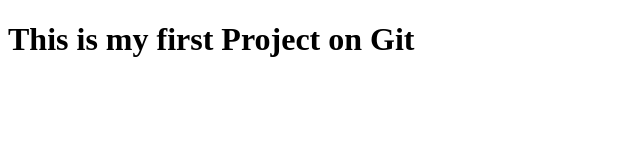
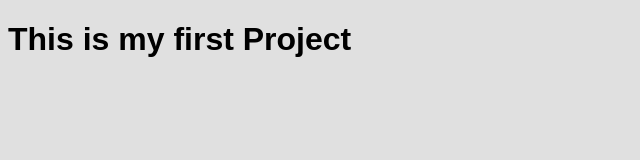
Before and after one commit to rinesarusinovcii/-MyWebProject, a plain HTML site: page index.html in a window 1280 px wide. Shown: the whole page, without its empty margins (0-640 px from the left). Drawn offline with Linux system fonts and the light colour scheme.

Commit message:
Add style.css and link it in index.html

```diff
--- a/index.html
+++ b/index.html
@@ -4,8 +4,9 @@
      <meta charset="UTF-8">
      <meta name="viewport" content="width=device-width, initial-scale=1.0">
      <title>My Web Project</title>
+     <link rel="stylesheet" href="style.css">
 </head>
 <body>
-     <h1>This is my first Project on Git</h1>
+     <h1>This is my first Project</h1>
 </body>
 </html>
--- /dev/null
+++ b/style.css
@@ -0,0 +1,7 @@
+body {
+
+     font-family: Arial, sans-serif;
+
+     background-color: #e0e0e0;
+
+ }
```
